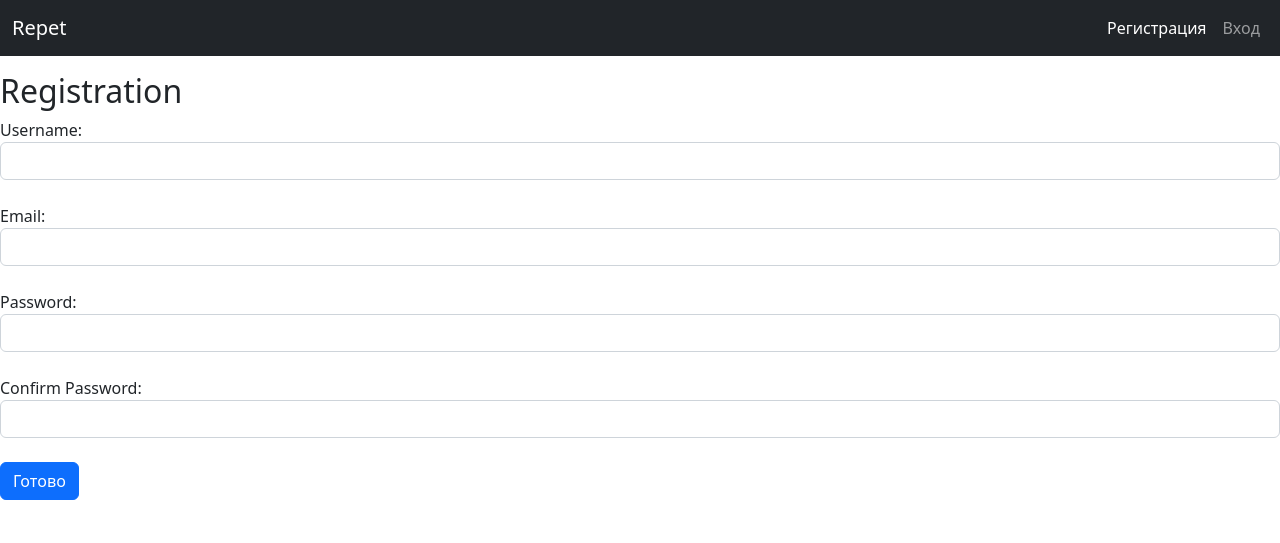
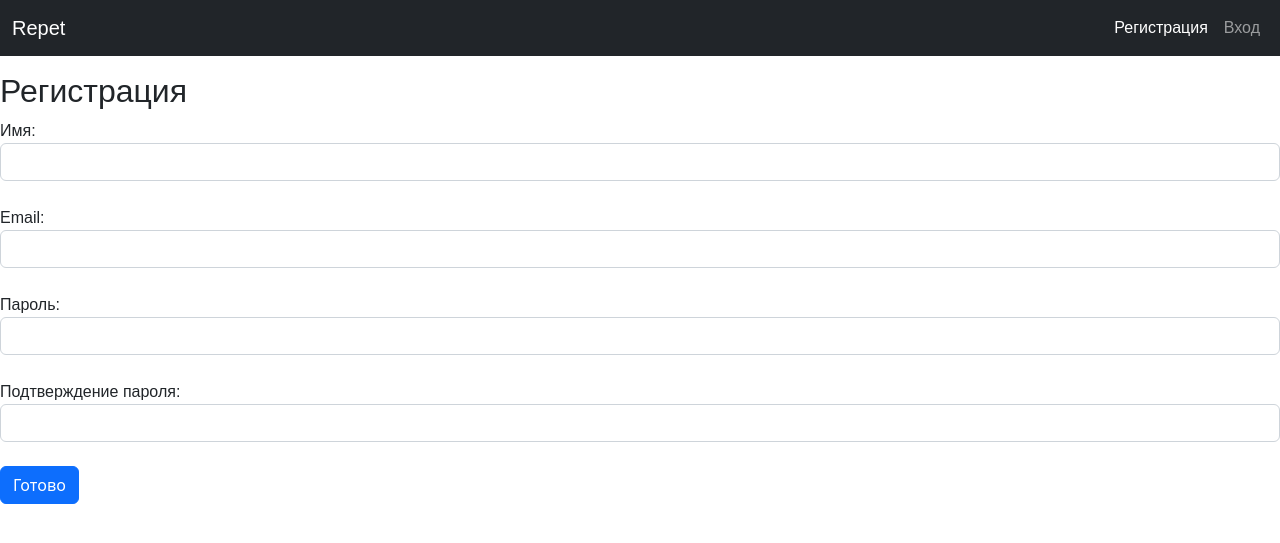
Before and after one commit to Senka04/repetbuddy, a Django app: page /register in a window 1280 px wide. Shown: the top 543 px of the page. Run offline with Django 4.2, Linux system fonts and the light colour scheme.

Commit message:
made  registration form (v3) - more beautiful

```diff
--- a/page1/templates/page1/base.html
+++ b/page1/templates/page1/base.html
@@ -9,6 +9,15 @@
     {% block links %}
     {% endblock %}
 
+    <!-- Fonts -->
+    <style>
+    .russo-one {
+        font-family: 'Russo One', sans-serif;
+    }
+    .source-sans-pro {
+        font-family: 'Source Sans Pro', sans-serif;
+    }
+    </style>
 
     <!-- Подключение CSS-файла Bootstrap -->
     <link href="https://cdn.jsdelivr.net/npm/bootstrap@5.2.3/dist/css/bootstrap.min.css" rel="stylesheet"
@@ -19,7 +28,7 @@
 
 <nav class="navbar navbar-expand-lg fixed-top navbar-dark bg-dark">
     <div class="container-fluid">
-        <a class="w-100 navbar-brand mb-0 h1" href="{% url 'home' %}">Repet</a>
+        <a class="w-100 navbar-brand mb-0 h1 russo-one" href="{% url 'home' %}">Repet</a>
         <button class="navbar-toggler" type="button" data-bs-toggle="collapse" data-bs-target="#navbarReg"
                 aria-controls="navbarReg" aria-expanded="false" aria-label="Toggle navigation">
             <span class="navbar-toggler-icon"></span>
@@ -27,10 +36,10 @@
         <div class="collapse navbar-collapse" id="navbarReg">
             <ul class="navbar-nav me-auto my-2 my-lg-0 navbar-nav-scroll" style="--bs-scroll-height: 100px;">
                 <li class="nav-item">
-                    <a class="nav-link active" aria-current="page" href="{% url 'register' %}">Регистрация</a>
+                    <a class="nav-link active source-sans-pro" aria-current="page" href="{% url 'register' %}">Регистрация</a>
                 </li>
                 <li class="nav-item">
-                    <a class="nav-link" href="{% url 'login' %}">Вход</a>
+                    <a class="nav-link source-sans-pro" href="{% url 'login' %}">Вход</a>
                 </li>
             </ul>
         </div>
--- a/page1/templates/page1/registration/register.html
+++ b/page1/templates/page1/registration/register.html
@@ -2,26 +2,26 @@
 {% block title %}Регистрация{% endblock %}
 
 {% block content %}
-<h2>Registration</h2>
+<h2 class="source-sans-pro">Регистрация</h2>
 <form method="post" class="form">
     {% csrf_token %}
     <div class="form-group">
-        <label for="username">Username:</label>
+        <label class="source-sans-pro" for="username">Имя:</label>
         <input type="text" class="form-control" id="username" name="username">
     </div>
     <br>
     <div class="form-group">
-        <label for="email">Email:</label>
+        <label class="source-sans-pro" for="email">Email:</label>
         <input type="email" class="form-control" id="email" name="email">
     </div>
     <br>
     <div class="form-group">
-        <label for="password1">Password:</label>
+        <label class="source-sans-pro" for="password1">Пароль:</label>
         <input type="password" class="form-control" id="password1" name="password1">
     </div>
     <br>
     <div class="form-group">
-        <label for="password2">Confirm Password:</label>
+        <label class="source-sans-pro" for="password2">Подтверждение пароля:</label>
         <input type="password" class="form-control" id="password2" name="password2">
     </div>
     <br>
```
Also changed, not shown: db.sqlite3.
